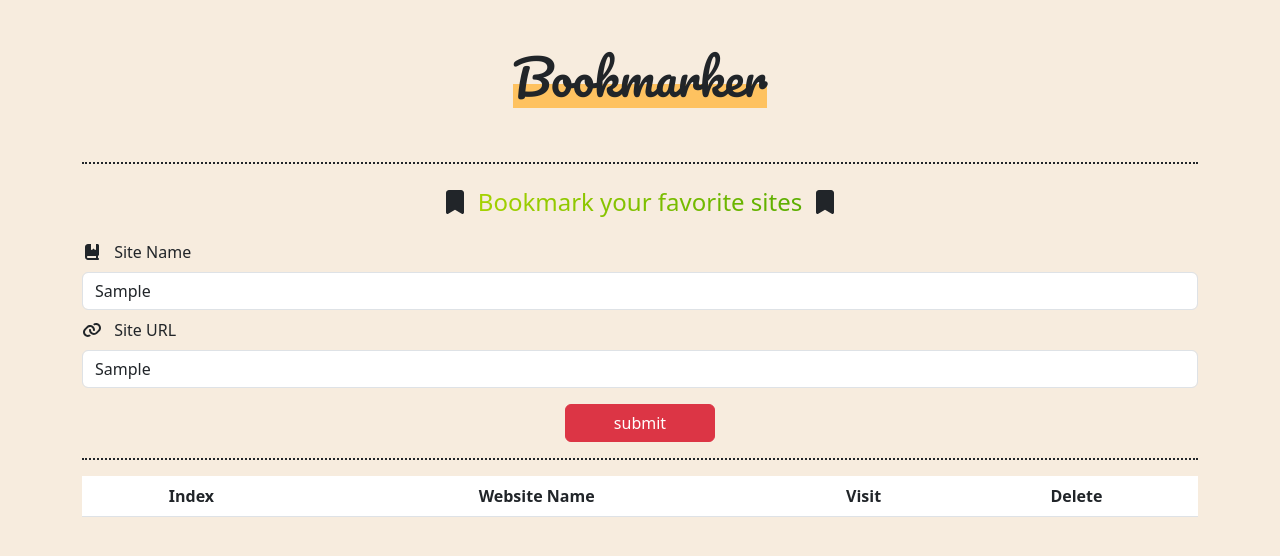
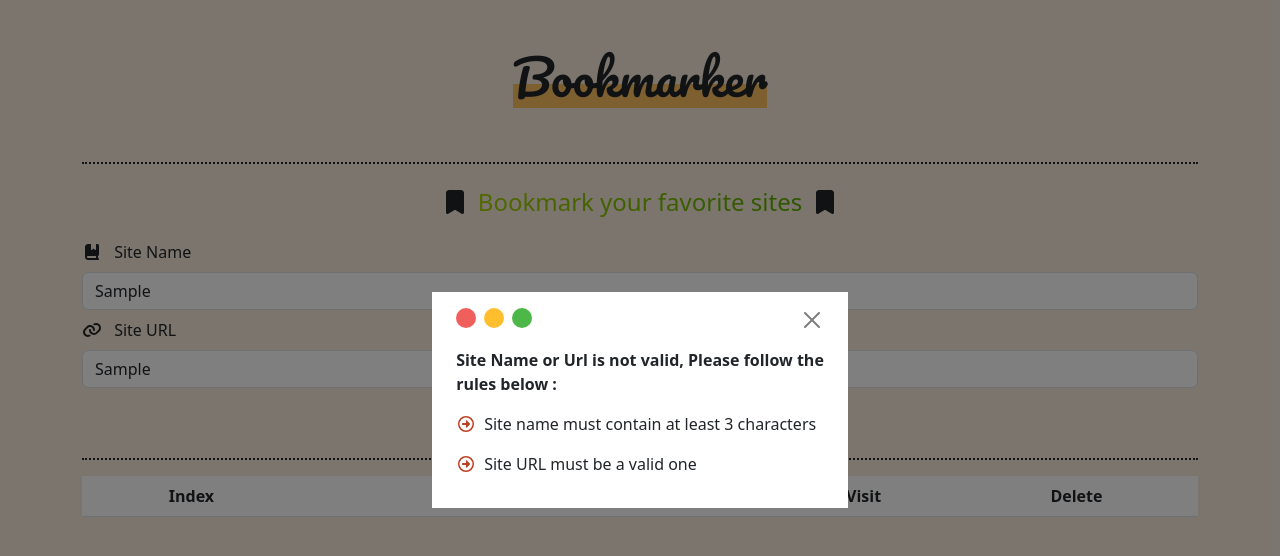
Before and after one commit to Minaabskhron/bookmark, a plain HTML site: page index.html in a window 1280 px wide. Both pictures are taken after typing "Sample", "Sample" into the empty fields and a click on the button "submit". Drawn offline with Linux system fonts and the light colour scheme.

Commit message:
third commit

```diff
--- a/css/style.css
+++ b/css/style.css
@@ -1,6 +1,6 @@
 h1{
     font-family: 'Pacifico', cursive;
-    z-index: 5;
+    z-index: 1;
 }
 .home{
     border:dotted 2px ;
@@ -58,3 +58,31 @@ h4{
     -webkit-text-fill-color: transparent;
     -webkit-background-clip: text;
 }
+.layer{
+    position: absolute;
+    background-color: rgba(0, 0, 0,.5);
+    left: 0;
+    right: 0;
+    top: 0;
+    bottom: 0;
+    z-index: 2;
+}
+.header >div{
+    width: 20px;
+    height: 20px;
+}
+.header :nth-child(1){
+    background-color: #F15F5D;
+}
+.header :nth-child(2){
+    background-color: #FEBE2E;
+}
+.header :nth-child(3){
+    background-color: #4DB748;
+}
+.my-modal{
+    background-color: white;
+}
+.myPI{
+    color: #BB4120;
+}
--- a/index.html
+++ b/index.html
@@ -14,7 +14,29 @@
 
 </head>
 <body>
-    <div class="TheHomePage vh-100">
+    <div class="TheHomePage vh-100 position-relative">
+        <div class="layer d-flex justify-content-center align-items-center d-none" onmousedown="closeBtnFuncticlose();" id="myLayer">
+            <div class="my-modal p-3 px-4">
+                <div class="d-flex justify-content-between">
+                    <div class="header d-flex">
+                        <div class="rounded-circle me-2"></div>
+                        <div class="rounded-circle me-2"></div>
+                        <div class="rounded-circle me-2"></div>
+                    </div>
+
+                    <button onclick="closeBtnFuncticlose();" class="btn btn-close" id="closeBtn"></button>
+                </div>
+                <div class="mt-3">
+                    <p class="fw-bold">Site Name or Url is not valid, Please follow the
+                        <br/>
+                        rules below :</p>
+                    <p><i class="fa-regular fa-circle-right me-2 myPI"></i>Site name must contain at least 3 characters</p>
+                    <p><i class="fa-regular fa-circle-right me-2 myPI"></i>Site URL must be a valid one</p>
+                </div>
+            </div>
+
+        </div>
+
         <div class="container">
             <div>
                 <div class="h1Div d-flex justify-content-center">
--- a/js/main.js
+++ b/js/main.js
@@ -25,8 +25,8 @@ function submitWebsite(){
     }
     else
     {
-        alert(`The name should write at least 3 character or number
-        and the URL should be valid`)
+        var closeBtnElement=document.getElementById("myLayer");
+        closeBtnElement.classList.remove("d-none")
     }
 
 }
@@ -85,3 +85,9 @@ function validateSiteNameInWrite(){
     }
 
 }
+
+function closeBtnFuncticlose()
+{
+    var closeBtnElement=document.getElementById("myLayer");
+    closeBtnElement.classList.add("d-none")
+}
```
